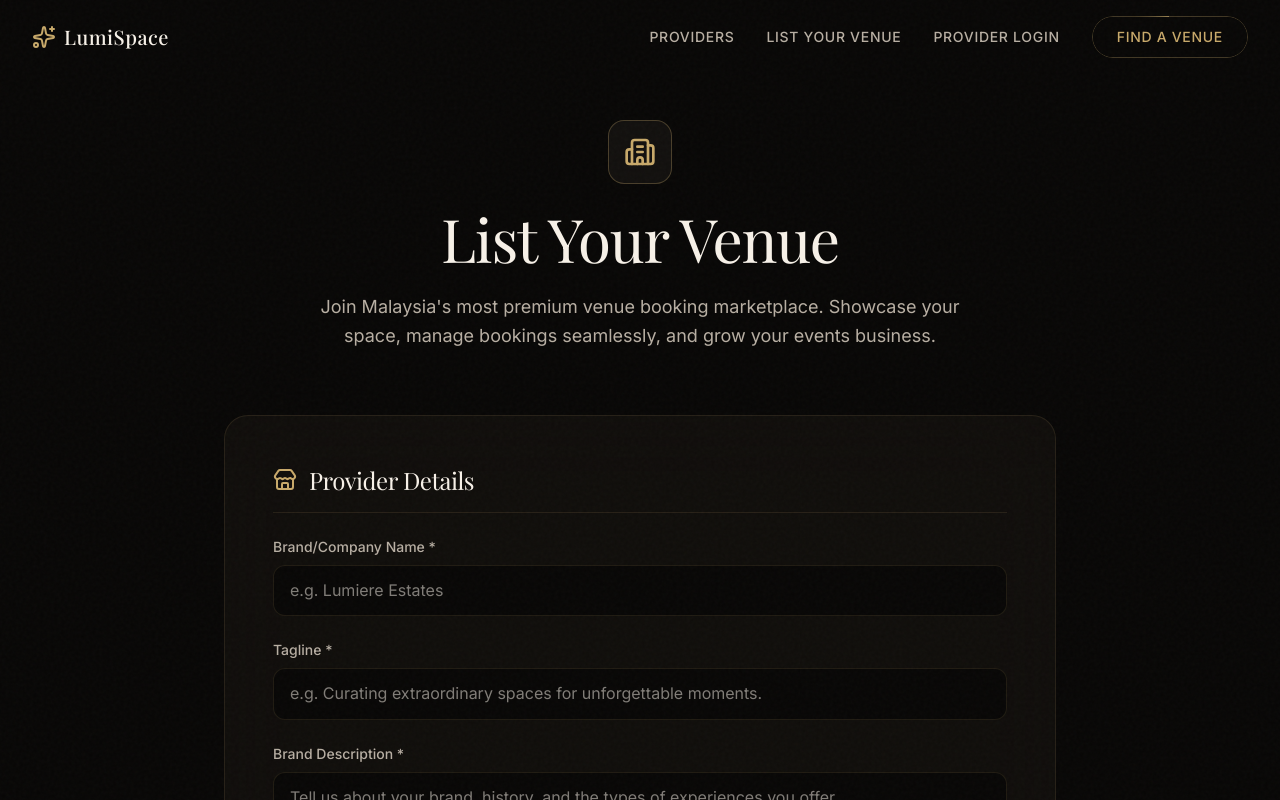
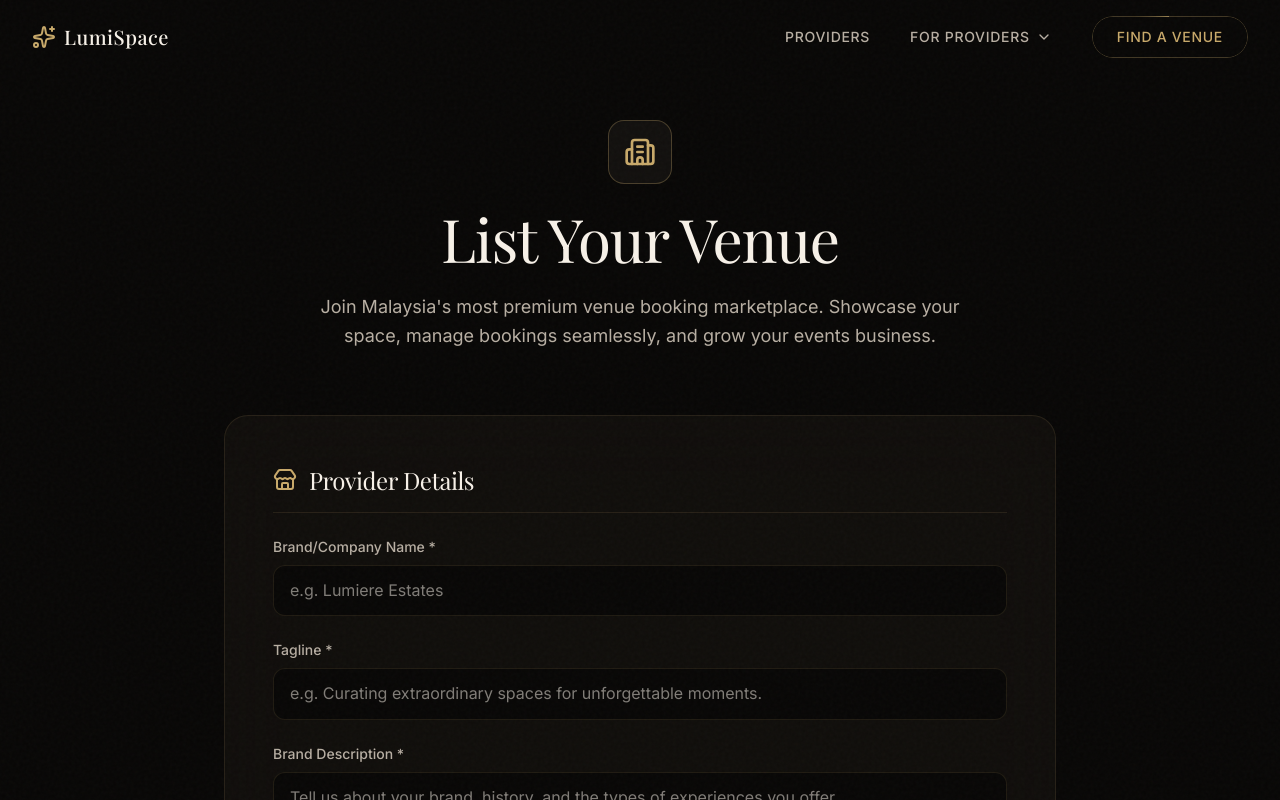
Before and after one commit to MuhdAqmarr/LumiSpace, a Next.js app: page /become-a-provider in a window 1280 px wide. Shown: the top 800 px of the page. Built offline with nearby package versions, Linux system fonts and the light colour scheme; a web font is replaced by a local one.

Commit message:
ui: group provider links into a dropdown in navbar

```diff
--- a/src/components/layout/CinematicNavbar.tsx
+++ b/src/components/layout/CinematicNavbar.tsx
@@ -2,11 +2,12 @@
 
 import { useState, useEffect } from "react";
 import Link from "next/link";
-import { Menu, X, Sparkles } from "lucide-react";
+import { Menu, X, Sparkles, ChevronDown, Store, UserCircle } from "lucide-react";
 
 export default function CinematicNavbar() {
   const [isScrolled, setIsScrolled] = useState(false);
   const [isMobileOpen, setIsMobileOpen] = useState(false);
+  const [isDropdownOpen, setIsDropdownOpen] = useState(false);
 
   useEffect(() => {
     const handleScroll = () => {
@@ -16,15 +17,9 @@ export default function CinematicNavbar() {
     return () => window.removeEventListener("scroll", handleScroll);
   }, []);
 
-  const navLinks = [
-    { href: "/providers", label: "Providers" },
-    { href: "/become-a-provider", label: "List Your Venue" },
-    { href: "/admin/login", label: "Provider Login" },
-  ];
-
   return (
     <header
-      className={`fixed left-1/2 -translate-x-1/2 z-50 transition-all duration-500 w-full ${
+      className={`fixed left-1/2 -translate-x-1/2 z-[100] transition-all duration-500 w-full ${
         isScrolled
           ? "top-4 max-w-[95%] lg:max-w-5xl rounded-full glass-strong shadow-[0_0_40px_rgba(200,169,106,0.15)] border border-border"
           : "top-0 max-w-full bg-transparent border-transparent"
@@ -45,16 +40,48 @@ export default function CinematicNavbar() {
         </Link>
 
         {/* Desktop Nav */}
-        <div className="hidden items-center gap-8 md:flex">
-          {navLinks.map((link) => (
+        <div className="hidden items-center gap-10 md:flex">
           <Link
-              key={link.href}
-              href={link.href}
+            href="/providers"
             className="text-sm font-medium tracking-wider uppercase text-text-secondary transition-colors duration-300 hover:text-gold no-underline"
           >
-              {link.label}
+            Providers
           </Link>
-          ))}
+
+          {/* Providers Dropdown */}
+          <div
+            className="relative"
+            onMouseEnter={() => setIsDropdownOpen(true)}
+            onMouseLeave={() => setIsDropdownOpen(false)}
+          >
+            <button className="flex items-center gap-1.5 text-sm font-medium tracking-wider uppercase text-text-secondary transition-colors duration-300 hover:text-gold">
+              For Providers
+              <ChevronDown className={`w-4 h-4 transition-transform duration-300 ${isDropdownOpen ? 'rotate-180' : ''}`} />
+            </button>
+
+            {/* Dropdown Menu */}
+            <div className={`absolute top-full left-1/2 -translate-x-1/2 pt-4 transition-all duration-300 ${
+              isDropdownOpen ? 'opacity-100 translate-y-0' : 'opacity-0 translate-y-2 pointer-events-none'
+            }`}>
+              <div className="w-56 glass-strong rounded-2xl border border-border p-2 shadow-2xl overflow-hidden">
+                <Link
+                  href="/become-a-provider"
+                  className="flex items-center gap-3 px-4 py-3 rounded-xl text-xs font-semibold uppercase tracking-widest text-text-secondary hover:text-gold hover:bg-gold/5 transition-all no-underline group"
+                >
+                  <Store className="w-4 h-4 text-text-muted group-hover:text-gold transition-colors" />
+                  List Your Venue
+                </Link>
+                <Link
+                  href="/admin/login"
+                  className="flex items-center gap-3 px-4 py-3 rounded-xl text-xs font-semibold uppercase tracking-widest text-text-secondary hover:text-gold hover:bg-gold/5 transition-all no-underline group"
+                >
+                  <UserCircle className="w-4 h-4 text-text-muted group-hover:text-gold transition-colors" />
+                  Provider Login
+                </Link>
+              </div>
+            </div>
+          </div>
+
           <Link
             href="/venues"
             className="group relative overflow-hidden rounded-full p-[1px] no-underline"
@@ -84,25 +111,45 @@ export default function CinematicNavbar() {
       {/* Mobile Menu */}
       <div
         className={`md:hidden transition-all duration-500 ease-[var(--ease-out-expo)] overflow-hidden ${
-          isMobileOpen ? "max-h-80 opacity-100" : "max-h-0 opacity-0"
+          isMobileOpen ? "max-h-[500px] opacity-100" : "max-h-0 opacity-0"
         }`}
       >
-        <div className="glass-strong border-t border-border px-6 pb-6 pt-4">
-          <div className="flex flex-col gap-4">
-            {navLinks.map((link) => (
+        <div className="glass-strong border-t border-border px-6 pb-8 pt-4">
+          <div className="flex flex-col gap-5">
             <Link
-                key={link.href}
-                href={link.href}
+              href="/providers"
               onClick={() => setIsMobileOpen(false)}
-                className="text-sm font-medium tracking-wider uppercase text-text-secondary transition-colors duration-300 hover:text-gold no-underline"
+              className="text-sm font-medium tracking-wider uppercase text-text-secondary hover:text-gold no-underline"
             >
-                {link.label}
+              Providers
             </Link>
-            ))}
+
+            <div className="pt-2 border-t border-border/50">
+              <p className="text-[10px] font-bold uppercase tracking-[0.2em] text-text-muted mb-4">For Providers</p>
+              <div className="flex flex-col gap-4 pl-2">
+                <Link
+                  href="/become-a-provider"
+                  onClick={() => setIsMobileOpen(false)}
+                  className="flex items-center gap-3 text-sm font-medium text-text-secondary hover:text-gold no-underline"
+                >
+                  <Store className="w-4 h-4 text-gold" />
+                  List Your Venue
+                </Link>
+                <Link
+                  href="/admin/login"
+                  onClick={() => setIsMobileOpen(false)}
+                  className="flex items-center gap-3 text-sm font-medium text-text-secondary hover:text-gold no-underline"
+                >
+                  <UserCircle className="w-4 h-4 text-gold" />
+                  Provider Login
+                </Link>
+              </div>
+            </div>
+
             <Link
               href="/venues"
               onClick={() => setIsMobileOpen(false)}
-              className="mt-2 rounded-full border border-gold px-6 py-2.5 text-center text-sm font-medium tracking-wider uppercase text-gold transition-all duration-300 hover:bg-gold hover:text-bg no-underline"
+              className="mt-2 rounded-full border border-gold px-6 py-3 text-center text-sm font-medium tracking-wider uppercase text-gold hover:bg-gold hover:text-bg no-underline transition-all"
             >
               Find a Venue
             </Link>
```
Lines whose indentation alone changed are shown as unchanged.
